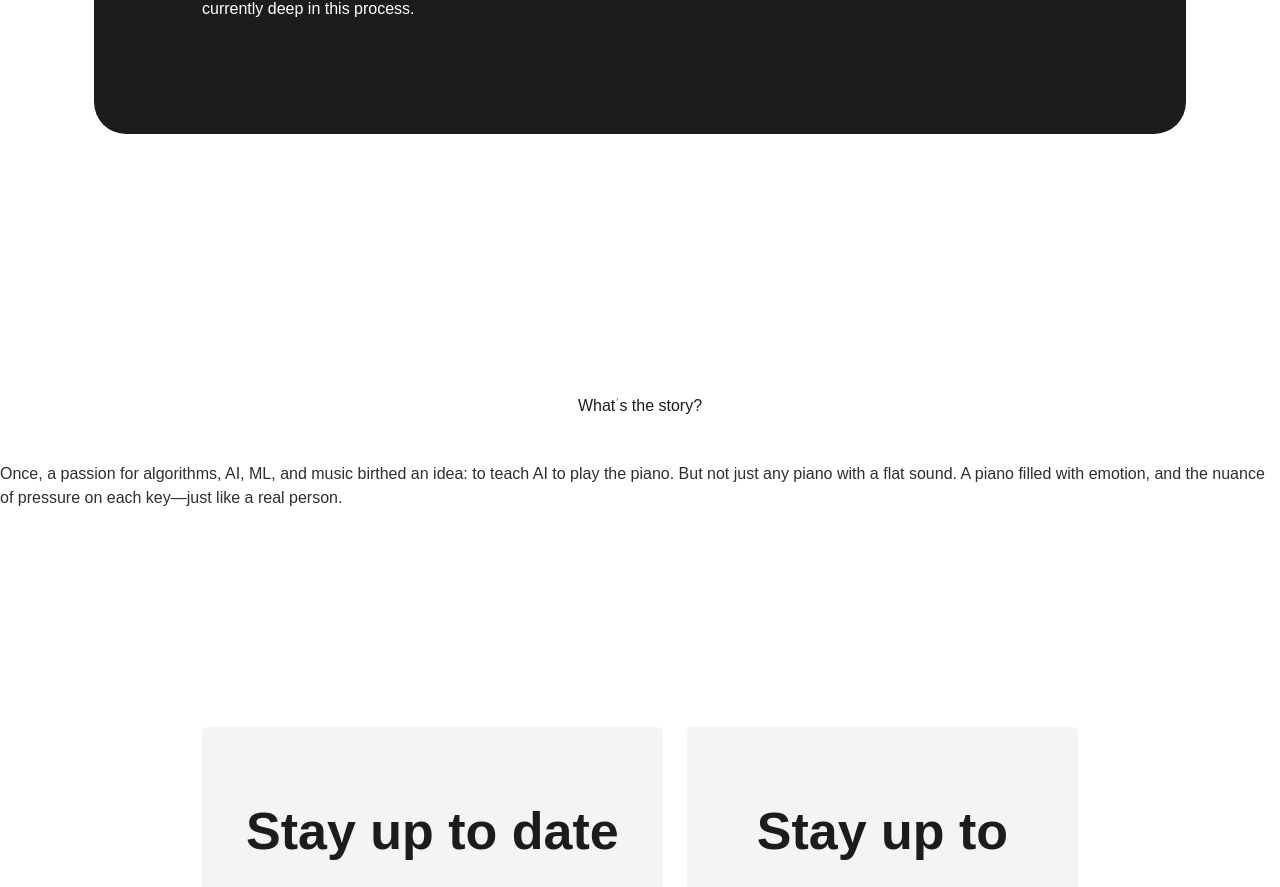
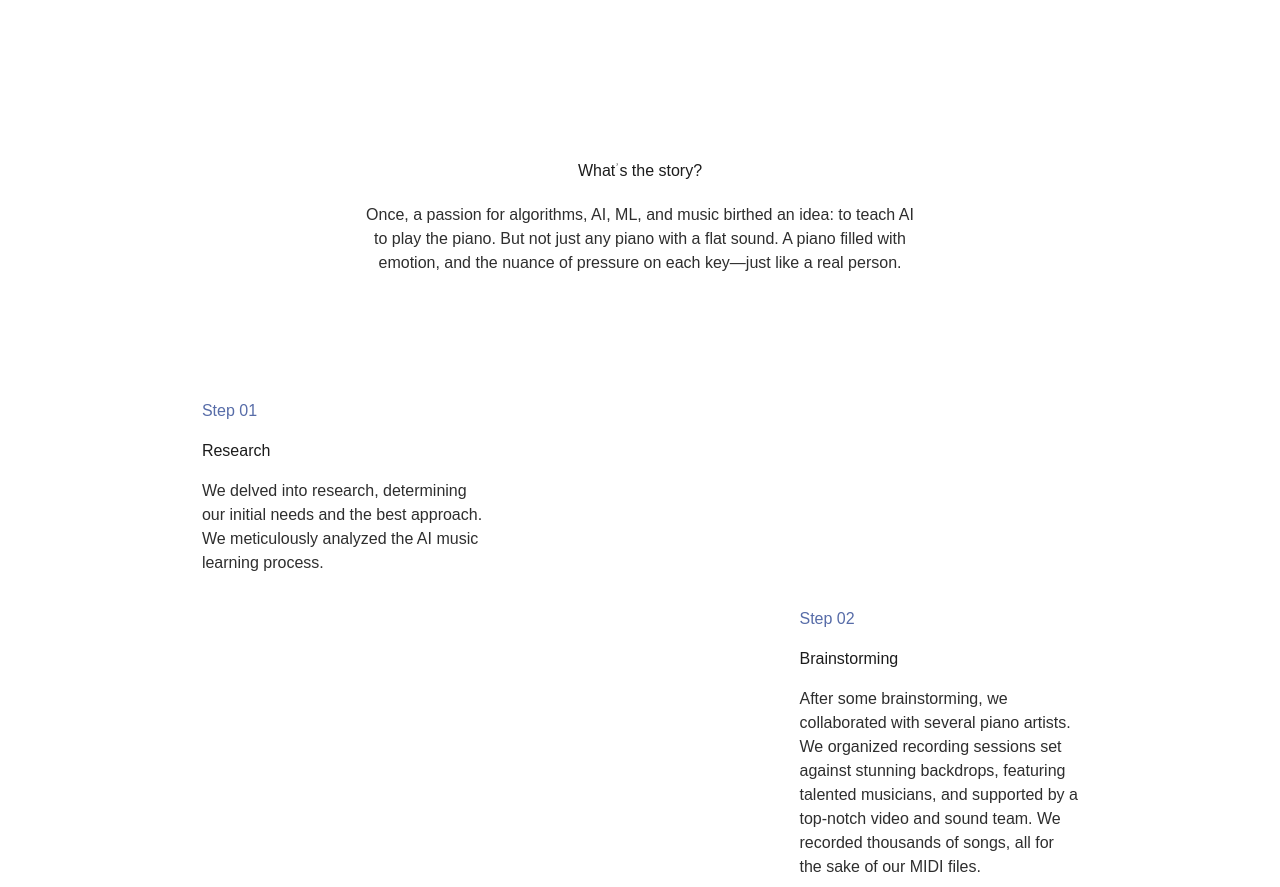
Before and after one commit to Nospoko/epr-landing, a Next.js app in the folder algrtm/: page /pianoRoll in a window 1280 px wide. Shown: the part 1873-2760 px from the top of the page. Built offline with nearby package versions, Linux system fonts and the light colour scheme.

Commit message:
StoryComponent added with basic styles

```diff
--- a/algrtm/src/components/PianoRollDescription.js
+++ b/algrtm/src/components/PianoRollDescription.js
@@ -26,19 +26,6 @@ const PianoRollDescription = () => {
           />
         </div>
       </div>
-      {/* TODO font MULLISH! */}
-      <div className="text-neutralLight-neutral10 h5 px-[4rem] flex items-center max-w-[43.88rem]">
-        <p>
-          PianoRoll is a central element in 'Piano for AI,' our ambitious global
-          research initiative. Through this venture, we gather data to design an
-          AI tool that{" "}
-          <p className="text-blueLight-blue50 h5">
-            mirrors human-like music performance{" "}
-          </p>
-          skills. The entirety of this groundbreaking project is spearheaded by
-          the team at algrtm.
-        </p>
-      </div>
     </section>
   );
 };
--- a/algrtm/src/components/StoryComponent.js
+++ b/algrtm/src/components/StoryComponent.js
@@ -5,12 +5,12 @@ import React from "react";
 const StoryComponent = () => {
   return (
     <section className="py-[7.75rem] mt-[7.19rem]">
-      <div className="flex flex-col gap-[1.5rem] items-center justify-center mb-[7.75rem]">
+      <div className="flex flex-col items-center justify-center mb-[7.75rem]">
         <h2 className="h2 leading-[4rem] text-neutralLight-neutral10">
           What’s the story?
         </h2>
-        <div>
-          <h6 className="h6 text-neutralLight-neutral20">
+        <div className="mx-[22.5rem]">
+          <h6 className="h6 text-neutralLight-neutral20 text-center">
             Once, a passion for algorithms, AI, ML, and music birthed an idea:
             to teach AI to play the piano. But not just any piano with a flat
             sound. A piano filled with emotion, and the nuance of pressure on
@@ -19,8 +19,50 @@ const StoryComponent = () => {
         </div>
       </div>
 
-      <div></div>
-      <div className="flex gap-[1.5rem] px-[12.62rem] py-[5.88rem]">
+      <div className="flex flex-col gap-8 mx-[12.62rem] relative">
+        {/* <div className="absolute top-100 left-45">
+          <Image
+            src="/verticalLine.svg"
+            width={10}
+            height={822}
+            alt="verical line"
+          />
+        </div> */}
+        {/* 1 */}
+        <div className="flex flex-col items-start gap-[1rem] pr-[37.25rem]">
+          <p className="p1SB text-blueLight-blue50">Step 01</p>
+          <h4 className="h4 text-neutralLight-neutral10">Research</h4>
+          <h6 className="h6 text-neutralLight-neutral20">
+            We delved into research, determining our initial needs and the best
+            approach. We meticulously analyzed the AI music learning process.
+          </h6>
+        </div>
+        {/* 2 */}
+        <div className="flex flex-col items-start gap-[1rem] pl-[37.35rem]">
+          <p className="p1SB text-blueLight-blue50">Step 02</p>
+          <h4 className="h4 text-neutralLight-neutral10">Brainstorming</h4>
+          <h6 className="h6 text-neutralLight-neutral20">
+            After some brainstorming, we collaborated with several piano
+            artists. We organized recording sessions set against stunning
+            backdrops, featuring talented musicians, and supported by a
+            top-notch video and sound team. We recorded thousands of songs, all
+            for the sake of our MIDI files.
+          </h6>
+        </div>
+        {/* 3 */}
+        <div className="flex flex-col items-start gap-[1rem] pr-[37.25rem]">
+          <p className="p1SB text-blueLight-blue50">Step 03</p>
+          <h4 className="h4 text-neutralLight-neutral10">Idea was born</h4>
+          <h6 className="h6 text-neutralLight-neutral20">
+            And thus, PianoRoll was born—a platform delivering MIDI files from
+            pianists worldwide. It's a win-win: we obtain the MIDI files, and
+            the pianists get a space to track their progress and compare with
+            peers in the community.
+          </h6>
+        </div>
+      </div>
+
+      <div className="flex gap-[1.5rem] px-[12.62rem] pt-[5.88rem]">
         <div className="rounded-md bg-neutralLight-neutral90 py-[4rem] px-[1.5rem] flex flex-col items-center gap-[2.75rem]">
           <div className="text-[3.25rem] font-semibold text-center">
             <p className="text-neutralLight-neutral10">
```
Also changed, not shown: algrtm/public/verticalLine.svg (added).
